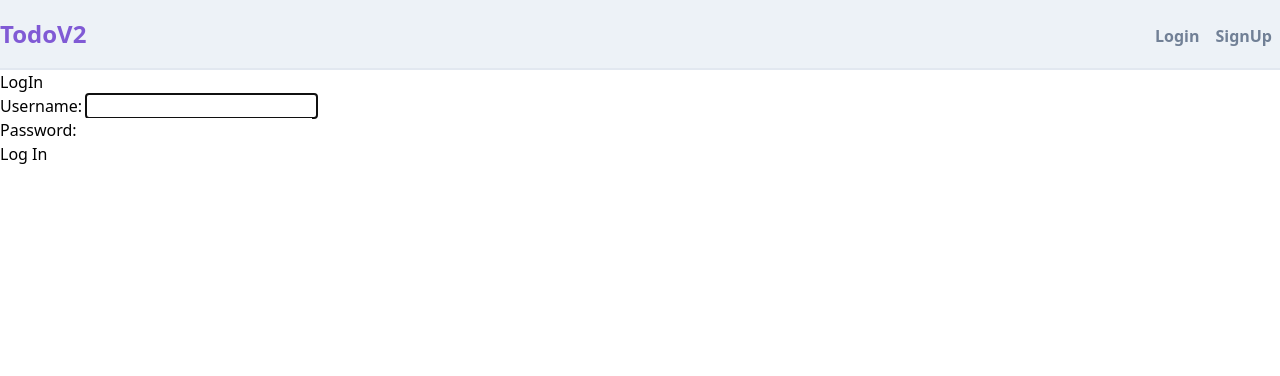
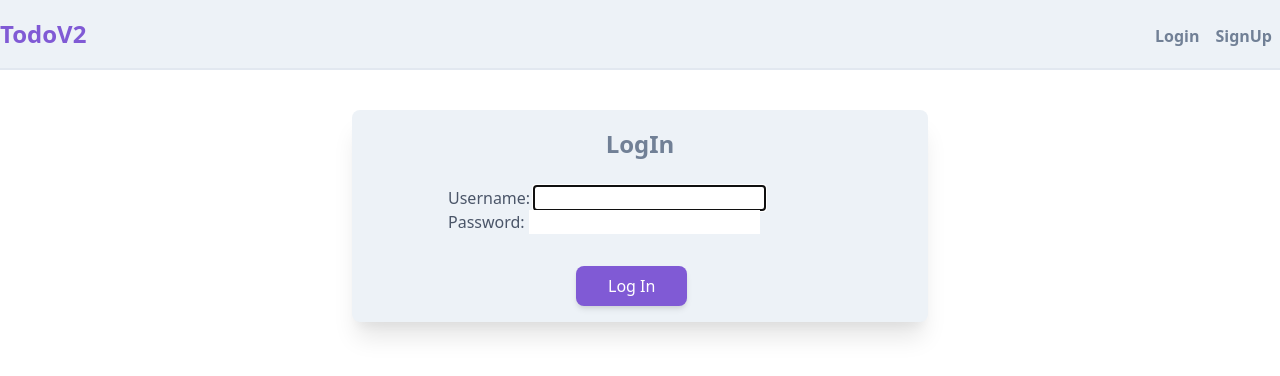
Before and after one commit to Jordan-Rob/django-todoV2, a Django app: page /users/login/ in a window 1280 px wide. Shown: the top 376 px of the page. Run offline with Django 3.2, Linux system fonts and the light colour scheme; style sheets or scripts are compiled from the project's sources.

Commit message:
added login styling

```diff
--- a/templates/registration/login.html
+++ b/templates/registration/login.html
@@ -1,10 +1,13 @@
 {% extends 'base.html' %} {% block content %}
 
-<div style="margin:auto">
-  <h1>LogIn</h1>
-  <form action="" method="post">
-    {% csrf_token %} {{ form.as_p }}
-    <button type="submit">Log In</button>
-  </form>
+<div class=" max-w-xl mx-auto my-10 bg-gray-200 py-4 px-8
+font-sans rounded-lg shadow-xl">
+  <div class=" items-center">
+    <h1 class=" text-gray-600 font-semibold text-center text-2xl">LogIn</h1>
+    <form class=" w-34 pt-6 px-16 text-gray-700" action="" method="post">
+      {% csrf_token %} {{ form.as_p }}
+      <button class=" ml-32 bg-purple-600 px-8 py-2 mt-8 text-white rounded-lg shadow-md" type="submit">Log In</button>
+    </form>
+  </div>
 </div>
 {% endblock %}
--- a/templates/signup.html
+++ b/templates/signup.html
@@ -6,6 +6,7 @@ font-sans rounded-lg shadow-xl" >
     <h1 class=" text-gray-600 font-semibold text-center text-2xl" >Register Here</h1>
     <form  class=" w-34 pt-6 px-16 text-gray-700" action="" method="post">
       {% csrf_token %} {{ form.as_p }}
+
       <button class=" ml-32 bg-purple-600 px-8 py-2 mt-8 text-white rounded-lg shadow-md" type="submit">SignUp</button>
     </form>
   </div>
```
Also changed, not shown: db.sqlite3.
